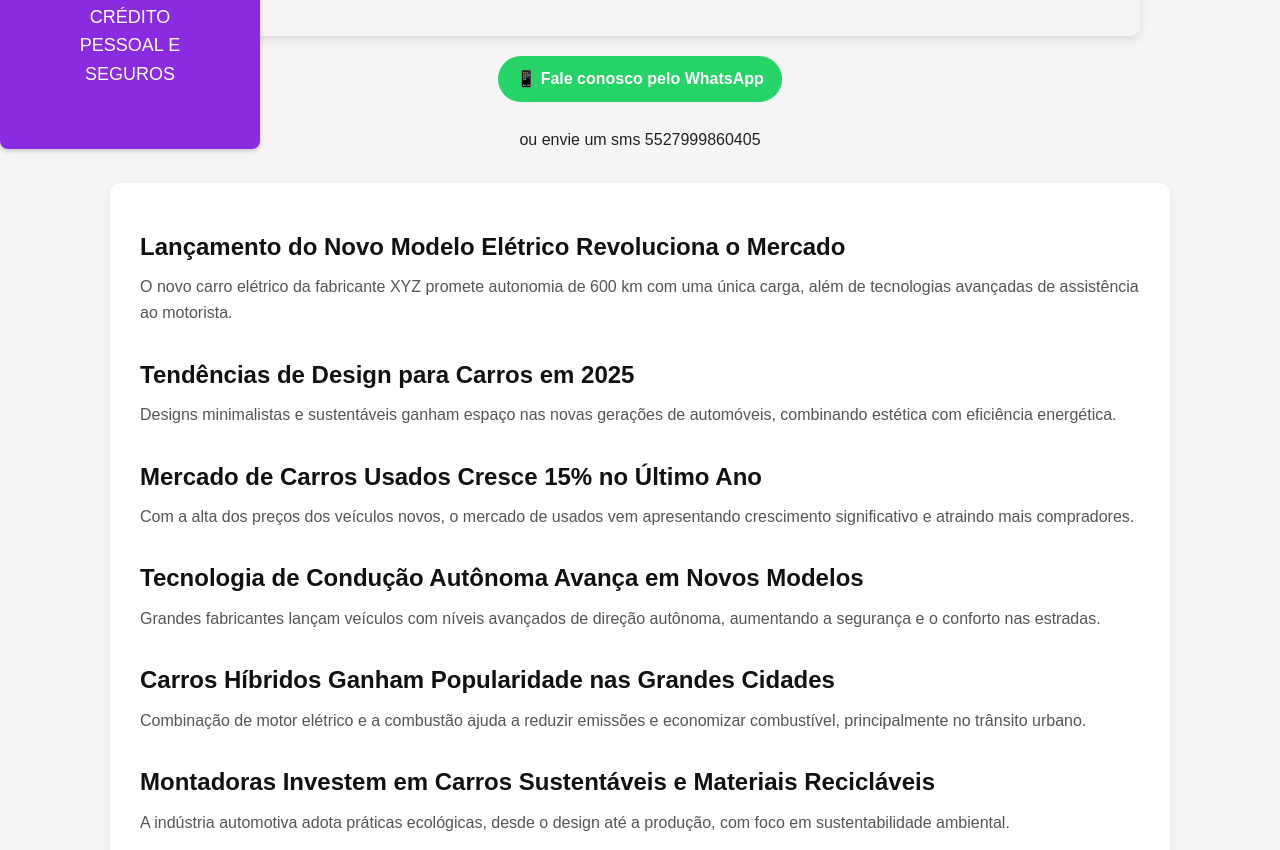
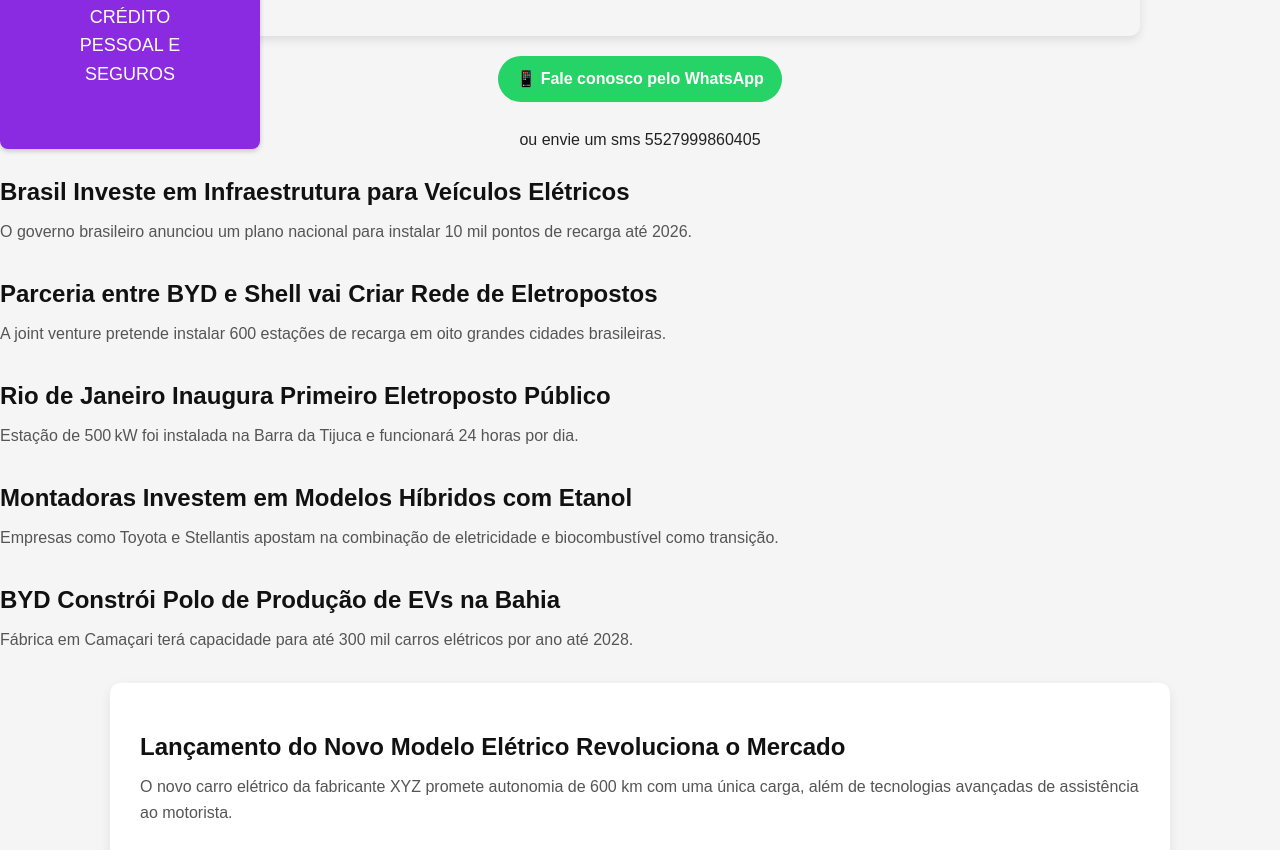
Before and after one commit to victorxx/autonews01, a plain HTML site: page index.html in a window 1280 px wide. Shown: the part 681-1531 px from the top of the page. Drawn offline with Linux system fonts and the light colour scheme.

Commit message:
Update index.html

```diff
--- a/index.html
+++ b/index.html
@@ -193,6 +193,31 @@
       <br>
       ou envie um sms 5527999860405
     </section>
+            <article class="noticia" aria-labelledby="noticia1-title">
+            <h2 id="noticia1-title">Brasil Investe em Infraestrutura para Veículos Elétricos</h2>
+            <p>O governo brasileiro anunciou um plano nacional para instalar 10 mil pontos de recarga até 2026.</p>
+            </article>
+
+            <article class="noticia" aria-labelledby="noticia2-title">
+            <h2 id="noticia2-title">Parceria entre BYD e Shell vai Criar Rede de Eletropostos</h2>
+            <p>A joint venture pretende instalar 600 estações de recarga em oito grandes cidades brasileiras.</p>
+            </article>
+
+            <article class="noticia" aria-labelledby="noticia3-title">
+            <h2 id="noticia3-title">Rio de Janeiro Inaugura Primeiro Eletroposto Público</h2>
+            <p>Estação de 500 kW foi instalada na Barra da Tijuca e funcionará 24 horas por dia.</p>
+            </article>
+
+            <article class="noticia" aria-labelledby="noticia4-title">
+            <h2 id="noticia4-title">Montadoras Investem em Modelos Híbridos com Etanol</h2>
+            <p>Empresas como Toyota e Stellantis apostam na combinação de eletricidade e biocombustível como transição.</p>
+            </article>
+
+            <article class="noticia" aria-labelledby="noticia5-title">
+            <h2 id="noticia5-title">BYD Constrói Polo de Produção de EVs na Bahia</h2>
+            <p>Fábrica em Camaçari terá capacidade para até 300 mil carros elétricos por ano até 2028.</p>
+            </article>
+
 
     <section class="noticias" aria-label="Notícias automotivas recentes">
       <article class="noticia" aria-labelledby="noticia1-title">
```
